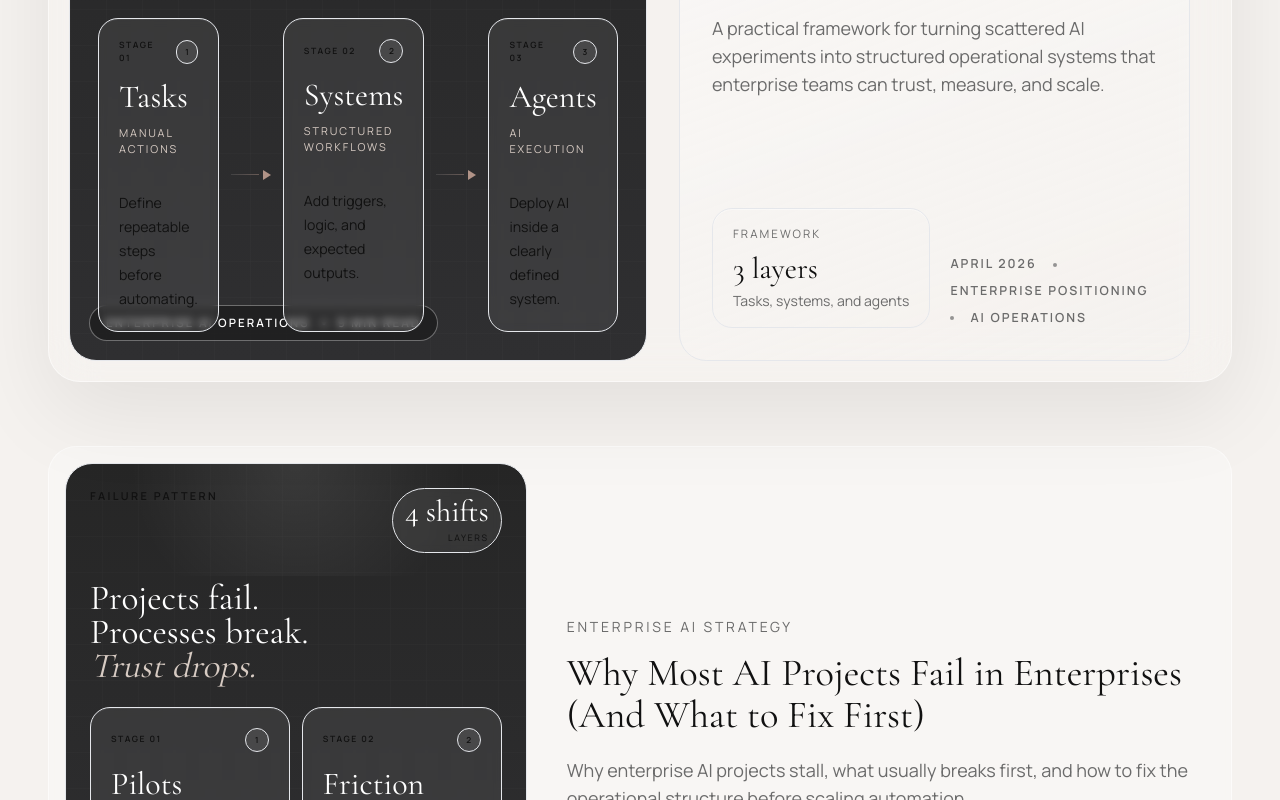
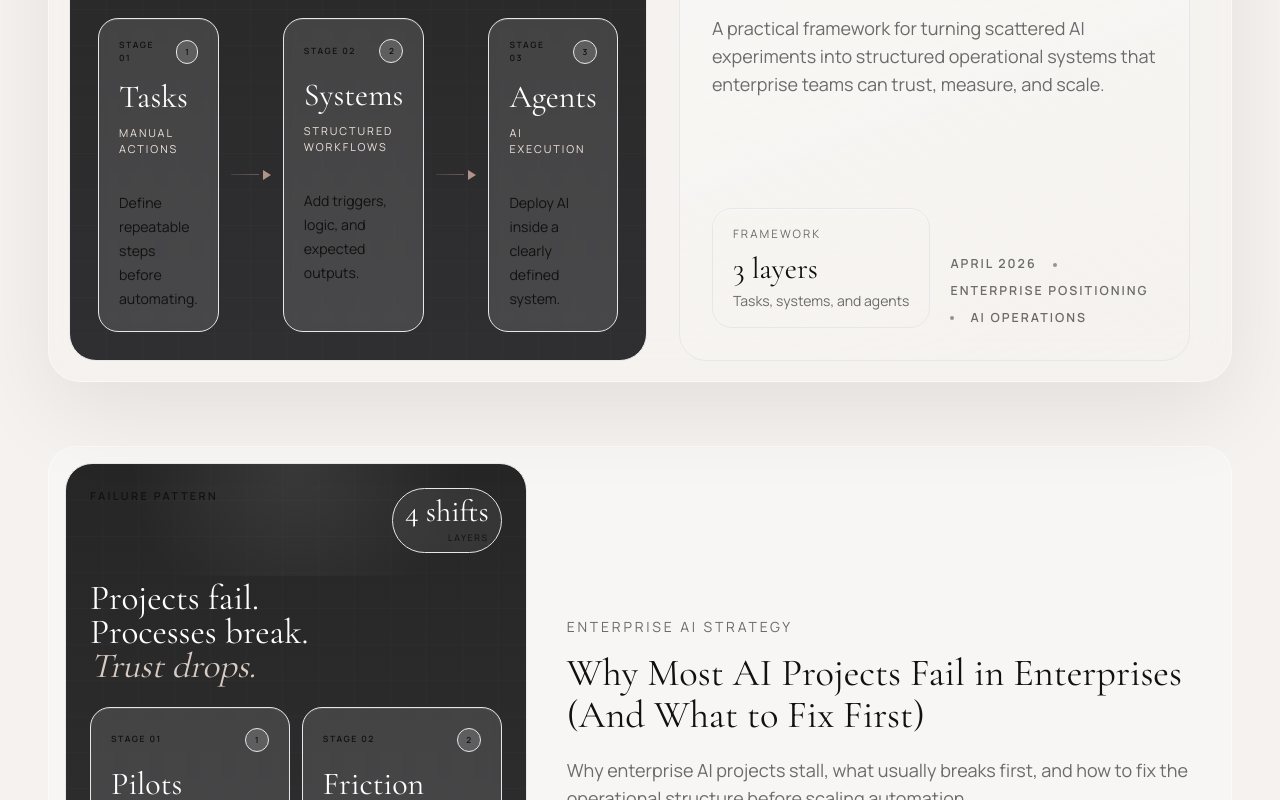
Before and after one commit to andraizzz/andraizzz, a Next.js app: page /insights in a window 1280 px wide. Shown: the part 880-1680 px from the top of the page. Built offline with nearby package versions, Linux system fonts and the light colour scheme.

Commit message:
Polish insights diagram readability

```diff
--- a/app/insights/[slug]/page.tsx
+++ b/app/insights/[slug]/page.tsx
@@ -223,9 +223,7 @@ export default async function InsightArticlePage({ params }: InsightPageProps) {
                   stat={post.featuredStat}
                   kicker={post.visual.kicker}
                   headline={post.visual.headline}
-                  summary={post.visual.summary}
                   stages={post.visual.stages}
-                  footerLabel={post.visual.footerLabel}
                 />
               </div>
 
--- a/app/insights/page.tsx
+++ b/app/insights/page.tsx
@@ -44,15 +44,8 @@ export default function InsightsPage() {
               stat={featuredPost.featuredStat}
               kicker={featuredPost.visual.kicker}
               headline={featuredPost.visual.headline}
-              summary={featuredPost.visual.summary}
               stages={featuredPost.visual.stages}
-              footerLabel={featuredPost.visual.footerLabel}
             />
-            <div className="pointer-events-none absolute bottom-5 left-5 flex items-center gap-3 rounded-full border border-white/35 bg-obsidian/45 px-4 py-2 text-[0.72rem] font-semibold uppercase tracking-[0.18em] text-white backdrop-blur-md">
-              <span>{featuredPost.eyebrow}</span>
-              <span className="h-1 w-1 rounded-full bg-white/80" />
-              <span>{featuredPost.readTime}</span>
-            </div>
           </div>
 
           <div className="flex flex-col justify-between rounded-[1.7rem] border border-obsidian/8 bg-[linear-gradient(160deg,rgba(255,255,255,0.52),rgba(245,242,239,0.24))] px-6 py-6 sm:px-8 sm:py-8">
@@ -105,9 +98,7 @@ export default function InsightsPage() {
                   stat={post.featuredStat}
                   kicker={post.visual.kicker}
                   headline={post.visual.headline}
-                  summary={post.visual.summary}
                   stages={post.visual.stages}
-                  footerLabel={post.visual.footerLabel}
                   compact
                 />
                 <div className="flex flex-col justify-center px-2 py-2 sm:px-4">
--- a/components/insight-visual.tsx
+++ b/components/insight-visual.tsx
@@ -3,14 +3,12 @@ type InsightVisualProps = {
   stat: string;
   kicker: string;
   headline: string[];
-  summary: string;
   stages: Array<{
     number: string;
     title: string;
     subtitle: string;
     detail: string;
   }>;
-  footerLabel: string;
   compact?: boolean;
 };
 
@@ -62,12 +60,12 @@ export function InsightVisual({
         <div className={`mt-6 grid grid-cols-1 gap-3 ${compact ? "sm:mt-6 sm:grid-cols-2" : "sm:mt-8 sm:grid-cols-[1fr_auto_1fr_auto_1fr]"} sm:items-stretch`}>
         {visibleStages.map((stage, index) => (
           <div key={stage.title} className="contents">
-            <div className="rounded-[1.25rem] border border-white/18 bg-white/[0.07] px-4 py-4 shadow-[inset_0_1px_0_rgba(255,255,255,0.08)] backdrop-blur-sm sm:px-5 sm:py-5">
+            <div className="rounded-[1.25rem] border border-white/24 bg-white/[0.12] px-4 py-4 shadow-[inset_0_1px_0_rgba(255,255,255,0.1)] backdrop-blur-sm sm:px-5 sm:py-5">
               <div className="flex items-center justify-between gap-3">
-                <div className="text-[0.54rem] font-semibold uppercase tracking-[0.18em] text-white/58">
+                <div className="text-[0.54rem] font-semibold uppercase tracking-[0.18em] text-white/72">
                   Stage {stage.number}
                 </div>
-                <div className="flex h-6 w-6 items-center justify-center rounded-full border border-white/18 bg-white/[0.08] text-[0.52rem] font-semibold text-white/72">
+                <div className="flex h-6 w-6 items-center justify-center rounded-full border border-white/24 bg-white/[0.14] text-[0.52rem] font-semibold text-white/88">
                   {stage.number.slice(1)}
                 </div>
               </div>
@@ -75,13 +73,13 @@ export function InsightVisual({
               <div className="mt-4 font-serif text-[1.75rem] leading-none text-white sm:text-[2rem]">
                 {stage.title}
               </div>
-              <div className="mt-3 text-[0.64rem] uppercase tracking-[0.18em] text-[#d7cbc3] sm:text-[0.68rem]">
+              <div className="mt-3 text-[0.64rem] uppercase tracking-[0.18em] text-[#efe3dc] sm:text-[0.68rem]">
                 {stage.subtitle}
               </div>
 
-              <div className="mt-4 h-px bg-white/16" />
+              <div className="mt-4 h-px bg-white/22" />
 
-              <p className={`mt-4 max-w-[15rem] text-white/82 ${compact ? "text-[0.76rem] leading-5 sm:text-[0.8rem]" : "text-[0.82rem] leading-6 sm:text-[0.88rem]"}`}>
+              <p className={`mt-4 max-w-[15rem] text-white/96 ${compact ? "text-[0.76rem] leading-5 sm:text-[0.8rem]" : "text-[0.82rem] leading-6 sm:text-[0.88rem]"}`}>
                 {stage.detail}
               </p>
             </div>
```
